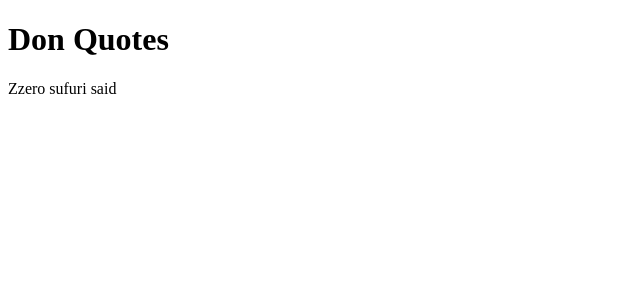
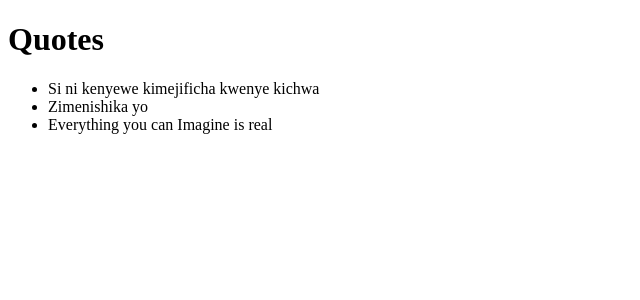
Before and after one commit to Zenas22/Quixote, an Angular app: page / in a window 1280 px wide. Shown: the top 300 px of the page, without its empty margins (0-640 px from the left). Built offline with nearby package versions, Linux system fonts and the light colour scheme.

Commit message:
rewrite app.component.html to create a list for quotes

```diff
--- a/src/app/app.component.html
+++ b/src/app/app.component.html
@@ -1,7 +1,9 @@
 <!--The content below is only a placeholder and can be replaced.-->
 <div class="container">
-  <h1>Don Quotes</h1>
-  <p>Zzero sufuri said {{quote}} </p>
+  <h1>Quotes</h1>
+  <ul>
+    <li *ngFor='let quote of quotes'>{{quote}}</li>
+  </ul>
 </div>
 
 
```
